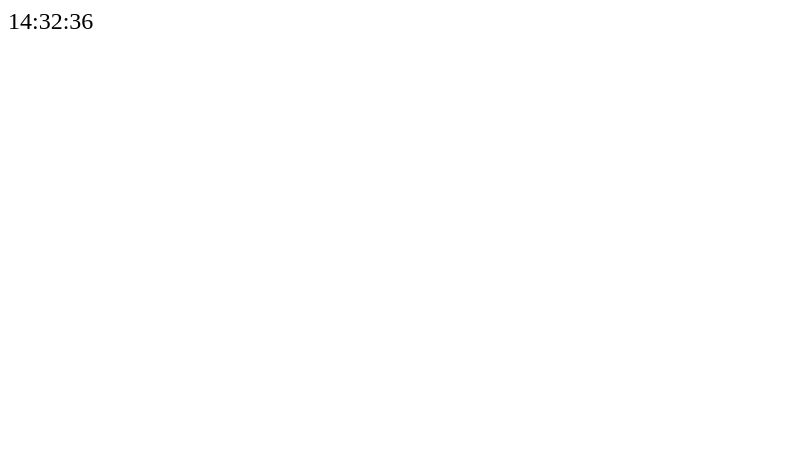
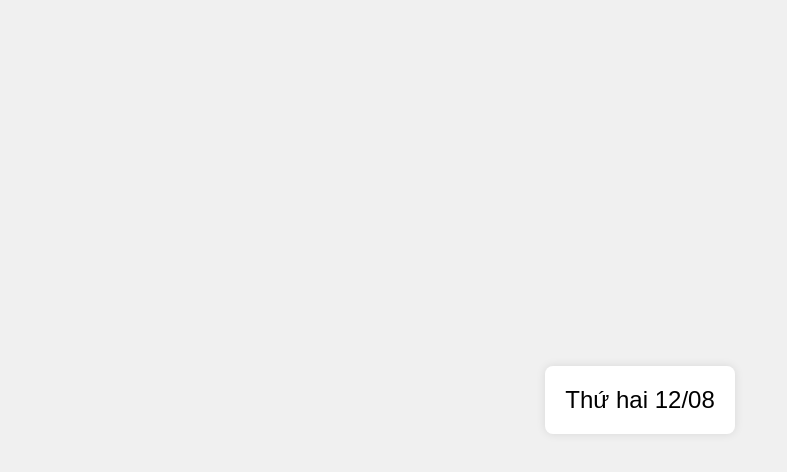
Before and after one commit to phuongthaomew/notion-today, a plain HTML site: page index.html in a window 1280 px wide. Shown: the whole page, without its empty margins (0-787 px from the left). Drawn offline with Linux system fonts and the light colour scheme.

Commit message:
Update index.html

```diff
--- a/index.html
+++ b/index.html
@@ -1,12 +1,55 @@
-<div id="clock" style="font-size: 24px;"></div>
-<script>
-  function updateClock() {
-    const now = new Date();
-    const hours = now.getHours().toString().padStart(2, '0');
-    const minutes = now.getMinutes().toString().padStart(2, '0');
-    const seconds = now.getSeconds().toString().padStart(2, '0');
-    document.getElementById('clock').textContent = `${hours}:${minutes}:${seconds}`;
-  }
-  setInterval(updateClock, 1000);
-  updateClock();
-</script>
+<!DOCTYPE html>
+<html>
+<head>
+    <meta charset="UTF-8">
+    <title>Ngày Hôm Nay</title>
+    <style>
+        body {
+            font-family: Arial, sans-serif;
+            display: flex;
+            justify-content: center;
+            align-items: center;
+            height: 100vh;
+            margin: 0;
+            background-color: #f0f0f0;
+        }
+        #date-widget {
+            font-size: 24px;
+            padding: 20px;
+            background: white;
+            border-radius: 8px;
+            box-shadow: 0 0 10px rgba(0, 0, 0, 0.1);
+        }
+    </style>
+</head>
+<body>
+    <div id="date-widget"></div>
+    <script>
+        function getDayOfWeek(dayIndex) {
+            const days = ["Chủ nhật", "Thứ hai", "Thứ ba", "Thứ tư", "Thứ năm", "Thứ sáu", "Thứ bảy"];
+            return days[dayIndex];
+        }
+
+        function formatDate(date) {
+            const day = date.getDate().toString().padStart(2, '0');
+            const month = (date.getMonth() + 1).toString().padStart(2, '0');
+            return `${day}/${month}`;
+        }
+
+        function updateDateWidget() {
+            const now = new Date();
+            // Điều chỉnh múi giờ GMT+7
+            now.setHours(now.getHours() + 7);
+
+            const dayOfWeek = getDayOfWeek(now.getDay());
+            const date = formatDate(now);
+
+            document.getElementById('date-widget').textContent = `${dayOfWeek} ${date}`;
+        }
+
+        updateDateWidget();
+        // Cập nhật mỗi ngày
+        setInterval(updateDateWidget, 24 * 60 * 60 * 1000);
+    </script>
+</body>
+</html>
```
